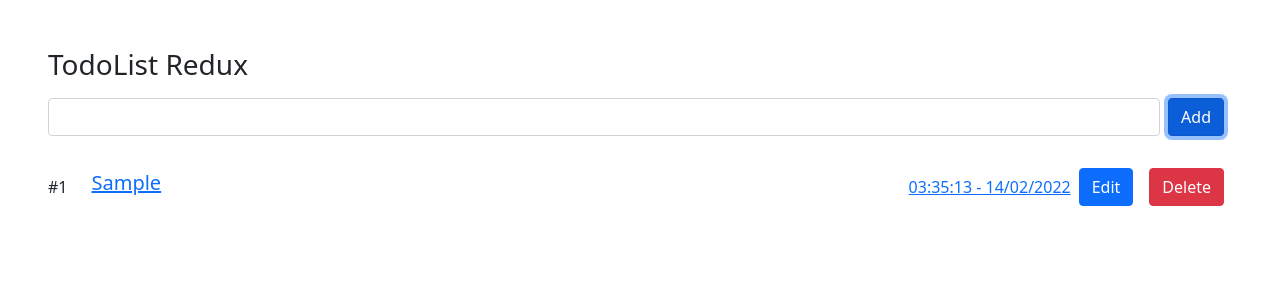
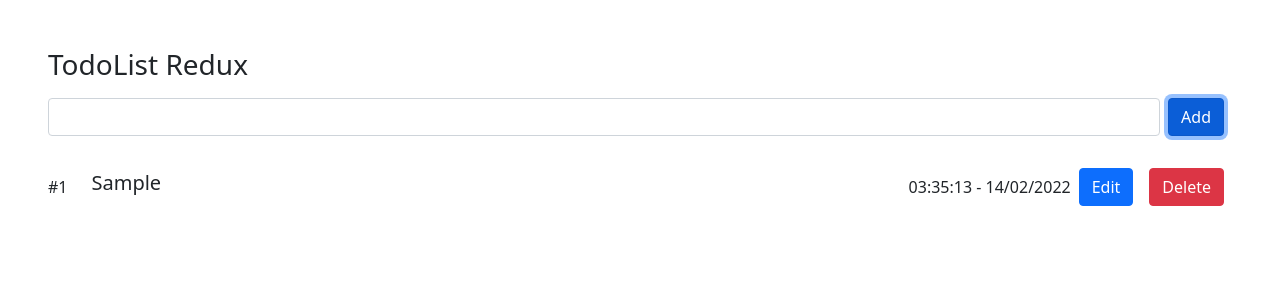
Before and after one commit to hieutrungtran2205/todolist-redux, a React (Create React App) app: page / in a window 1280 px wide. Both pictures are taken after typing "Sample" into the empty fields and a click on the button "Add". Shown: the top 300 px of the page. Built offline with nearby package versions, Linux system fonts and the light colour scheme.

Commit message:
add boostrap utilities

```diff
--- a/src/components/TodoItem.js
+++ b/src/components/TodoItem.js
@@ -23,7 +23,7 @@
                             }}
                         />
                         :
-                        <Link to={todo.id} className='d-flex justify-content-between align-items-center'>
+                        <Link to={todo.id} className='d-flex justify-content-between align-items-center text-decoration-none text-dark'>
                             <h5 className='mx-4'>{todo.name}</h5>
                             <span>{todo.time}</span>
                         </Link>
```
